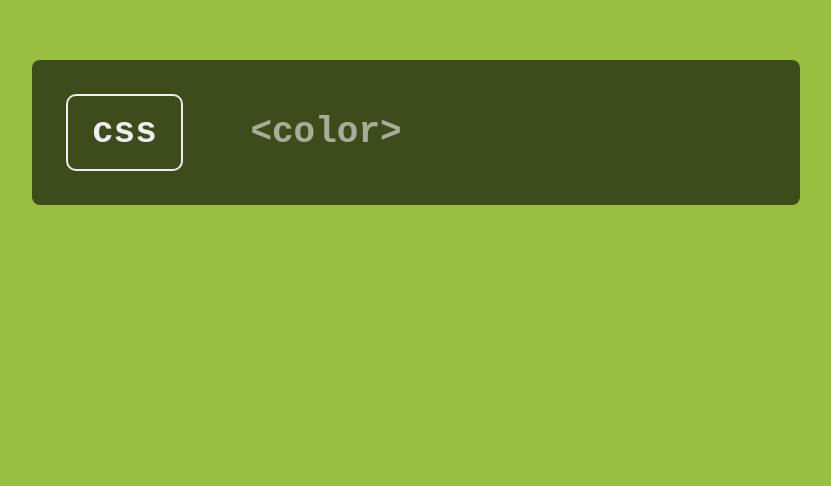
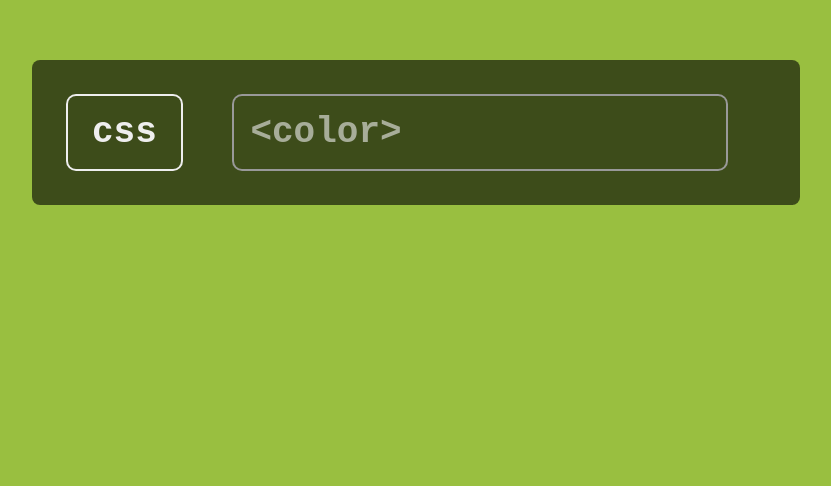
Before and after one commit to mo0th/clr, a website built with Parcel: page index.html in a window 1280 px wide. Shown: the part 268-754 px from the top of the page, without its empty margins (224-1055 px from the left). Built offline with nearby package versions, Linux system fonts and the light colour scheme.

Commit message:
update input shadow color

```diff
--- a/style.css
+++ b/style.css
@@ -89,6 +89,7 @@ a {
   color: var(--color);
   font: inherit;
   border-radius: var(--radius);
+  box-shadow: 0 0 0 2px #999;
   transition: all var(--duration) ease-in-out;
 }
 
```
